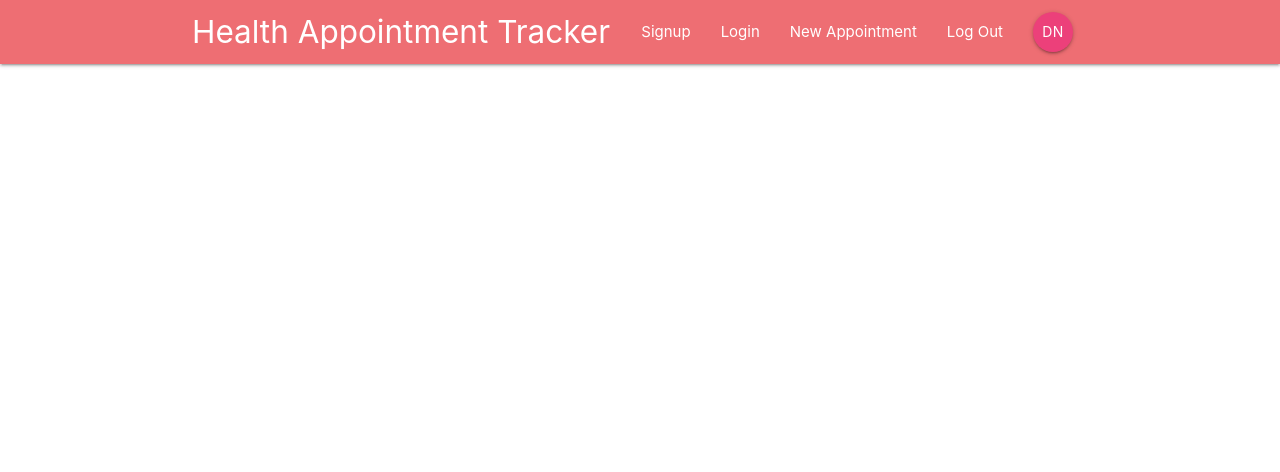
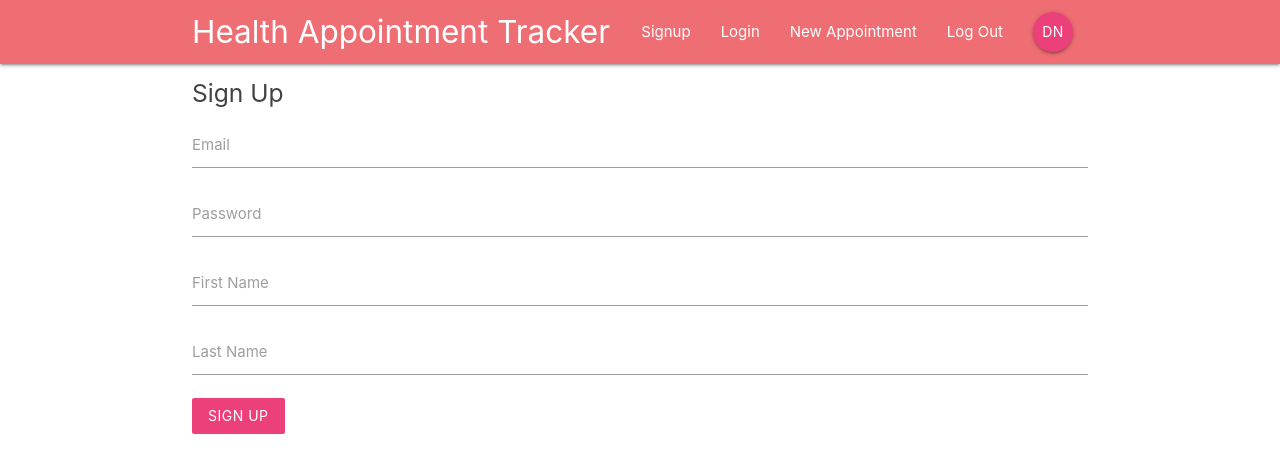
Before and after one commit to dinowins/Health-Appointment-Tracker, a React (Create React App) app: page /signup in a window 1280 px wide. Shown: the top 472 px of the page. Built offline with nearby package versions, Linux system fonts and the light colour scheme.

Commit message:
Add signup and signin components

```diff
--- a/public/index.html
+++ b/public/index.html
@@ -38,5 +38,6 @@
       To begin the development, run `npm start` or `yarn start`.
       To create a production bundle, use `npm run build` or `yarn build`.
     -->
+    <script src="https://cdnjs.cloudflare.com/ajax/libs/materialize/1.0.0/js/materialize.min.js"></script>
   </body>
 </html>
--- a/src/App.js
+++ b/src/App.js
@@ -3,7 +3,8 @@
 import Navbar from './components/layout/Navbar';
 import Dashboard from './components/dashboard/Dashboard';
 import AppointmentDetails from './components/appointments/AppointmentDetails';
-import SignIn from './components/auth/SignIn'
+import SignIn from './components/auth/SignIn';
+import SignUp from './components/auth/SignUp';
 
 function App() {
   return (
@@ -14,6 +15,7 @@
         <Route exact path='/' component={Dashboard} />
         <Route path='/appointments/:id' component={AppointmentDetails} />
         <Route path='/signin' component={SignIn} />
+        <Route path='/signup' component={SignUp} />
       </Switch>
     </div>
     </BrowserRouter>
--- a/src/components/auth/Signin.js
+++ b/src/components/auth/Signin.js
@@ -2,15 +2,19 @@
 
 class SignIn extends Component {
   state = {
-
+    email: '',
+    password: ''
   }
 
   handleChange = (e) => {
-    console.log(e)
+    this.setState({
+      [e.target.id]: e.target.value
+    })
   }
 
   handleSubmit = (e) => {
-    console.log(e)
+    e.preventDefault();
+    console.log(this.state)
   }
   render() {
     return (
--- a/src/components/auth/Signup.js
+++ b/src/components/auth/Signup.js
@@ -0,0 +1,52 @@
+import React, { Component } from 'react'
+
+class SignUp extends Component {
+  state = {
+    email: '',
+    password: '',
+    firstName: '',
+    lastName: ''
+  }
+
+  handleChange = (e) => {
+    this.setState({
+      [e.target.id]: e.target.value
+    })
+  }
+
+  handleSubmit = (e) => {
+    e.preventDefault();
+    console.log(this.state)
+  }
+
+  render() {
+    return (
+      <div className='container'>
+        <form onSubmit={this.handleSubmit} className="white">
+          <h5 className='grey-text text-darken-3'>Sign Up</h5>
+          <div className='input-field'>
+            <label htmlFor='email'>Email</label>
+            <input type='email' id='email' onChange={this.handleChange}/>
+          </div>
+          <div className='input-field'>
+            <label htmlFor='password'>Password</label>
+            <input type='password' id='password' onChange={this.handleChange}/>
+          </div>
+          <div className='input-field'>
+            <label htmlFor='firstName'>First Name</label>
+            <input type='text' id='firstName' onChange={this.handleChange}/>
+          </div>
+          <div className='input-field'>
+            <label htmlFor='lastName'>Last Name</label>
+            <input type='text' id='lastName' onChange={this.handleChange}/>
+          </div>
+          <div className='input-field'>
+            <button className='btn pink lighten-1 z-depth-0'>Sign Up</button>
+          </div>
+        </form>
+      </div>
+    )
+  }
+}
+
+export default SignUp;
```
